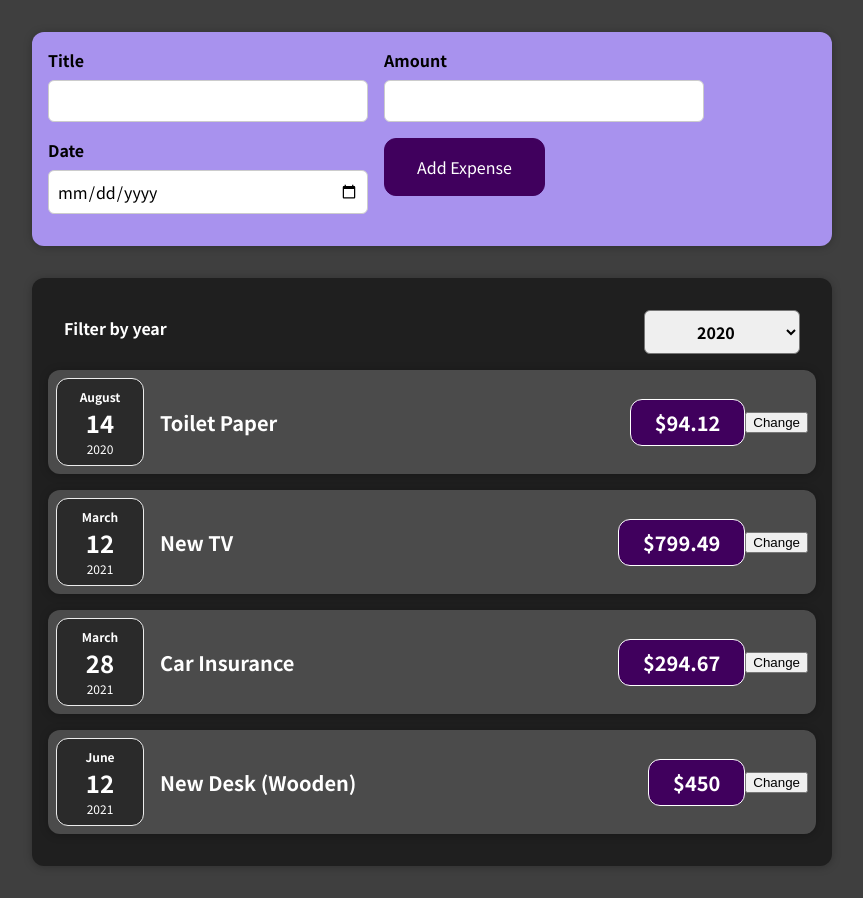
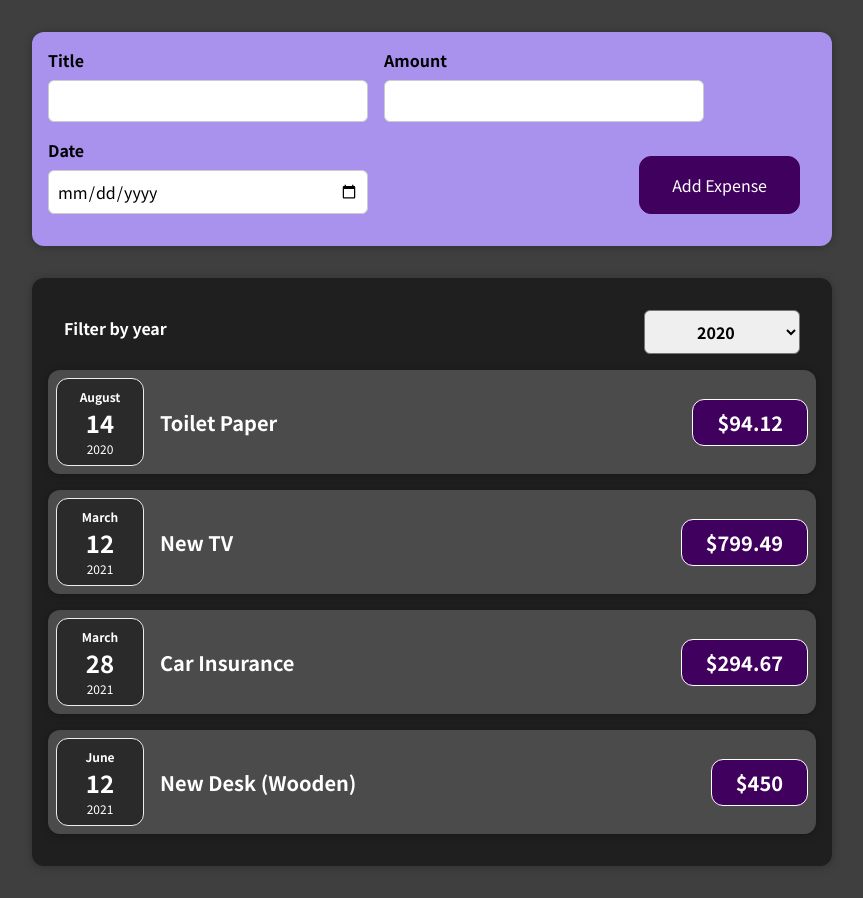
Before and after one commit to SadkiratSingh/Expense-Tracker, a React (Create React App) app: page / in a window 1280 px wide. Shown: the whole page, without its empty margins (208-1071 px from the left). Built offline with nearby package versions, Linux system fonts and the light colour scheme.

Commit message:
ui error

```diff
--- a/src/components/ExpenseItem.js
+++ b/src/components/ExpenseItem.js
@@ -1,23 +1,16 @@
-import React,{useState} from 'react';
+import React from 'react';
 import './ExpenseItem.css';
 import Card from './Card';
 import ExpenseDate from './ExpenseDate';
 
 function ExpenseItem(props){
-    const [title,setTitle] = useState(props.title);
-    const clickHandler = function(){
-        setTitle('Updated!');
-    }
     return(
         <Card className = 'expense-item'>
             <ExpenseDate date={props.date} />
             <div className = 'expense-item__description'>
-                <h2>{title}</h2>
+                <h2>{props.title}</h2>
                 <div className = 'expense-item__price'>${props.amount}</div>
             </div>
-            <button type='button' onClick={clickHandler}>
-                Change
-            </button>
         </Card>
     )
 }
--- a/src/components/NewExpense/ExpenseForm.css
+++ b/src/components/NewExpense/ExpenseForm.css
@@ -5,8 +5,7 @@
     margin-bottom: 1rem;
     text-align: left;
 }
-
-  .new-expense__control label {
+.new-expense__control label {
     font-weight: bold;
     margin-bottom: 0.5rem;
     display: block;
@@ -22,5 +21,11 @@
 }
 
 .new-expense__actions {
-    text-align: right;
+    flex-grow:1;
+    display:flex;
+    justify-content:flex-end;
 }
+
+.new-expense__actions button{
+    align-self:flex-end;
+}
```
Also changed, not shown: 1 other file (tests, documents, lock files or other folders).
